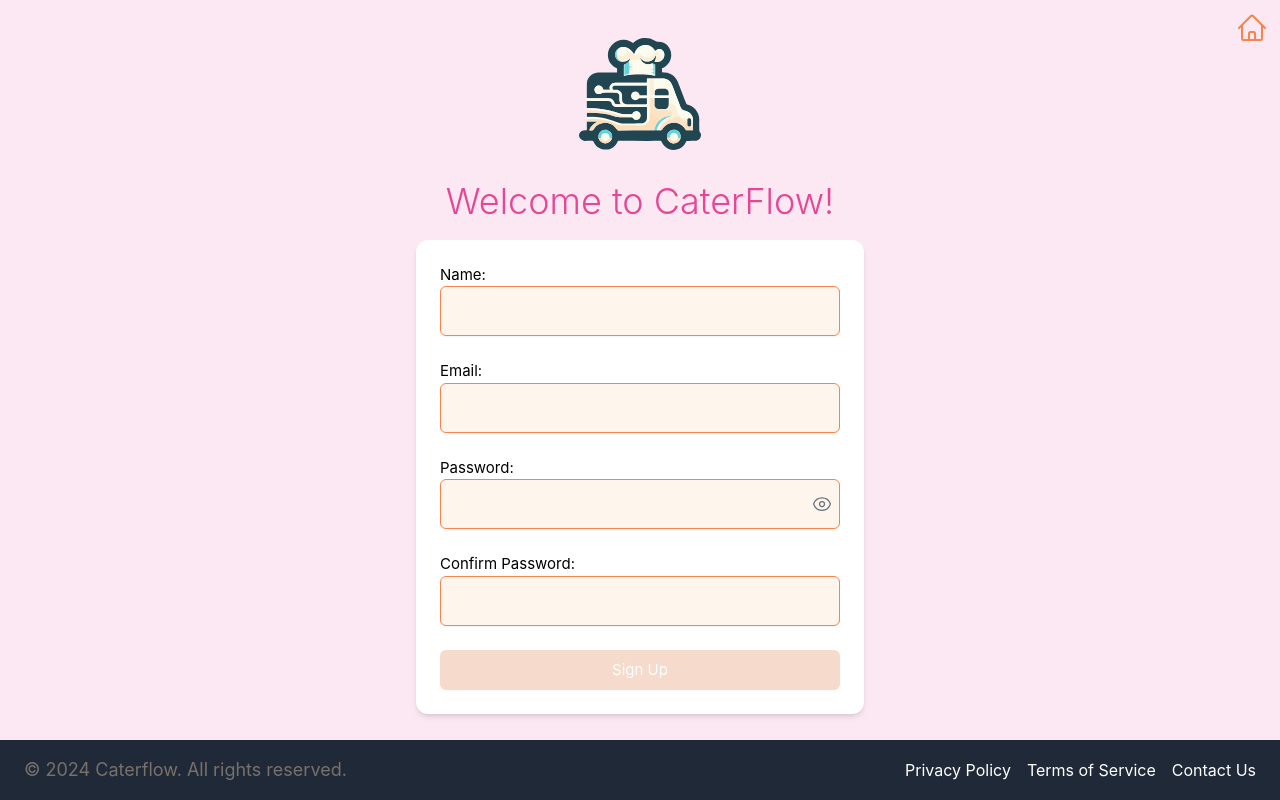
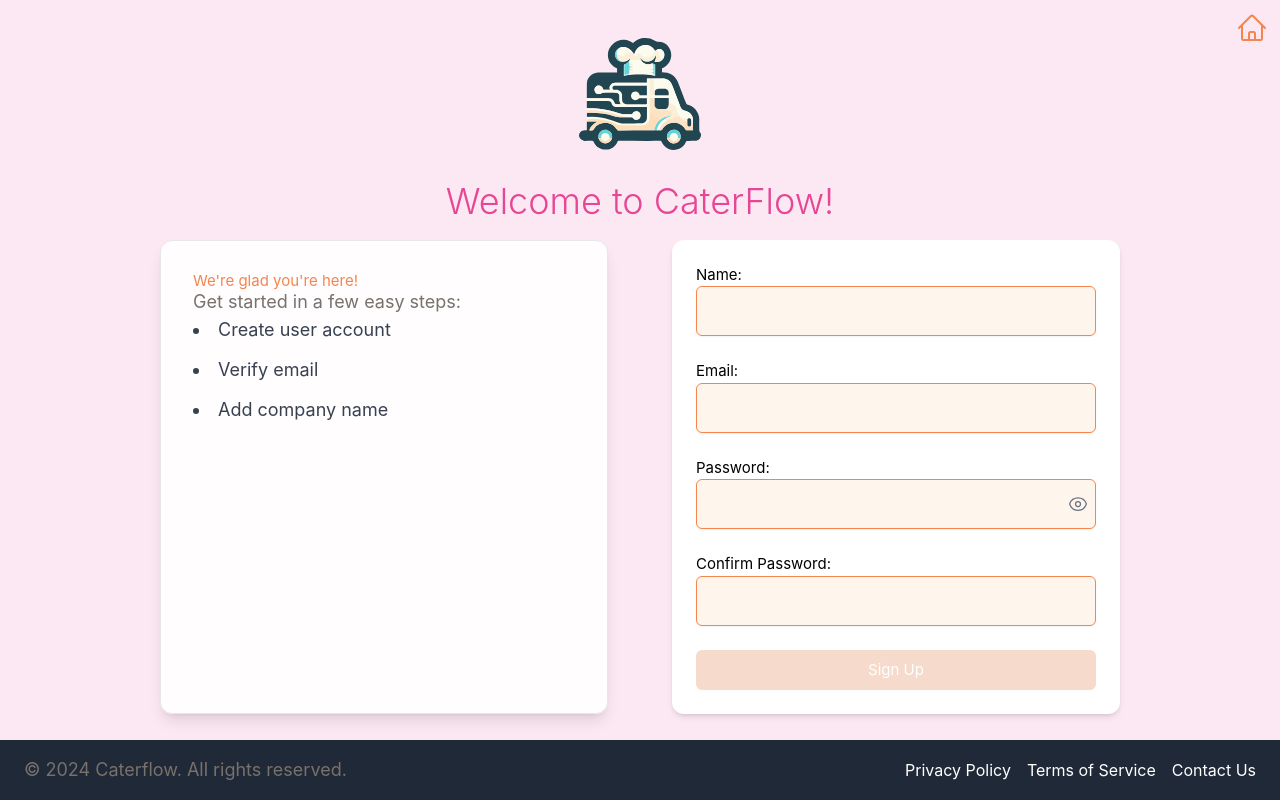
Before and after one commit to MichaelAJay/caterflow-fe, a Vue app: page /sign-up in a window 1280 px wide. Built offline with nearby package versions, Linux system fonts and the light colour scheme; no server answers.

Commit message:
added second section in sign up sections.

```diff
--- a/src/views/visitor/SignUp.vue
+++ b/src/views/visitor/SignUp.vue
@@ -1,5 +1,5 @@
 <script setup lang="ts">
-import { ref, watch } from 'vue';
+import { computed, ref, watch } from 'vue';
 import { HomeIcon } from '@heroicons/vue/24/outline';
 import { ensureInView } from '../../utility/functions/useEnsureVisible';
 import ErrorAlert from '@/components/ErrorAlert.vue';
@@ -10,6 +10,7 @@ import { apiLogin } from '@/services/apiService';
 import SignUpContent from './SignUpContent.vue';
 import truckLogo from '../../assets/CF_logo_vector.svg';
 import { useScreenStore } from '@/stores/screen';
+import SignUpGreetings from './SignUpGreetings.vue';
 
 defineExpose({ ErrorAlert });
 
@@ -38,6 +39,10 @@ const validPasswordError = ref('');
 const matchPasswordError = ref('');
 const showError = ref(false);
 const errorMessage = ref('');
+
+const showSplitContent = computed<boolean>(
+  () => screenStore.orientation === 'landscape' && screenStore.isTabletOrLarger
+);
 
 // Watches
 watch(
@@ -90,7 +95,9 @@ const handleHomeClick = () => {
       id="signup-sections"
       class="flex w-full min-h-full flex-col items-center justify-center lg:flex-row lg:items-stretch lg:justify-around space-y-4 lg:space-y-0"
     >
-      <div></div>
+    <div v-if="showSplitContent" class="flex-1 flex flex-col w-full lg:w-1/2">
+        <SignUpGreetings />
+      </div>
       <SignUpContent />
     </div>
     <ErrorAlert :message="errorMessage" v-model:isVisible="showError" />
```
